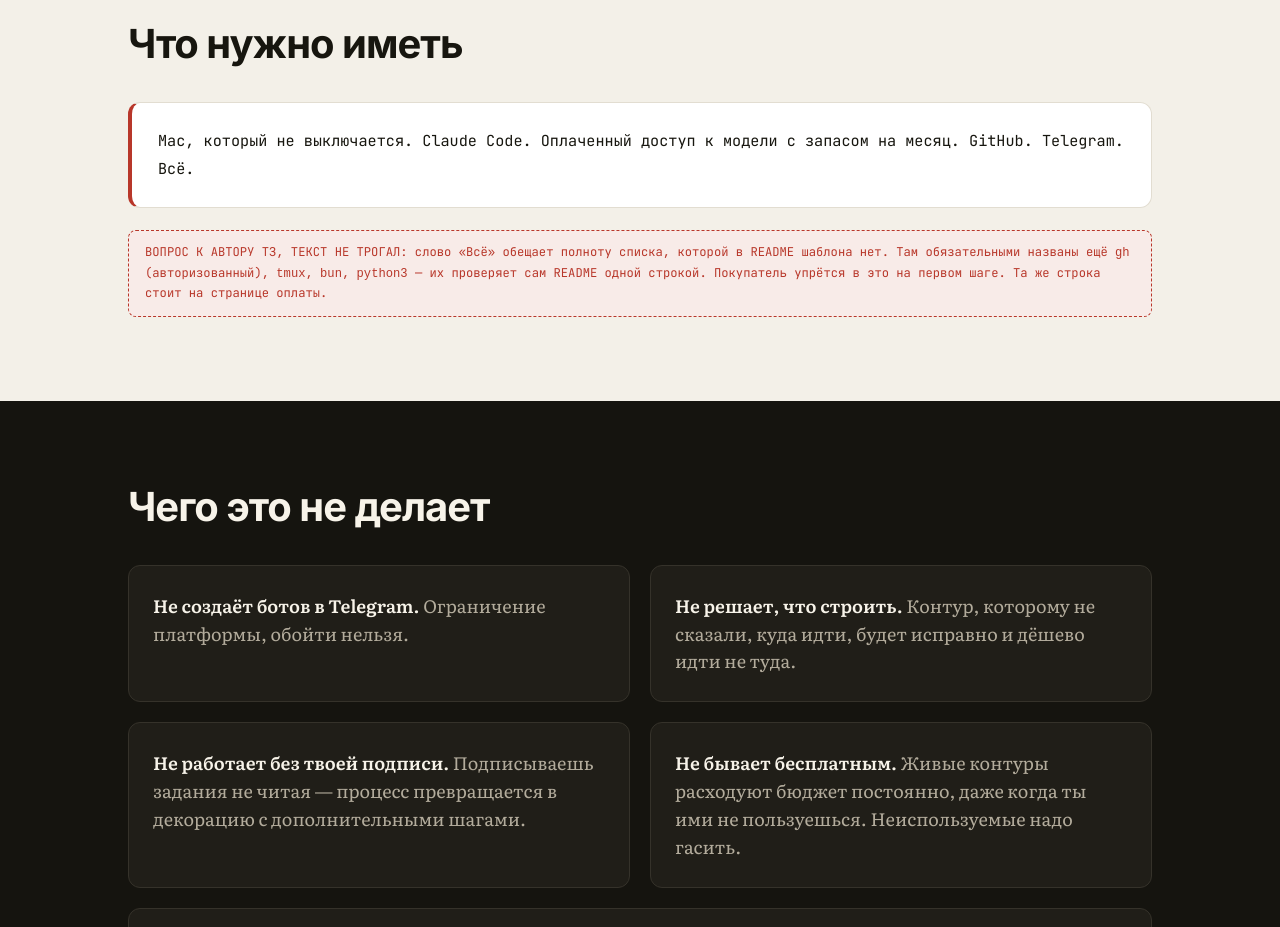
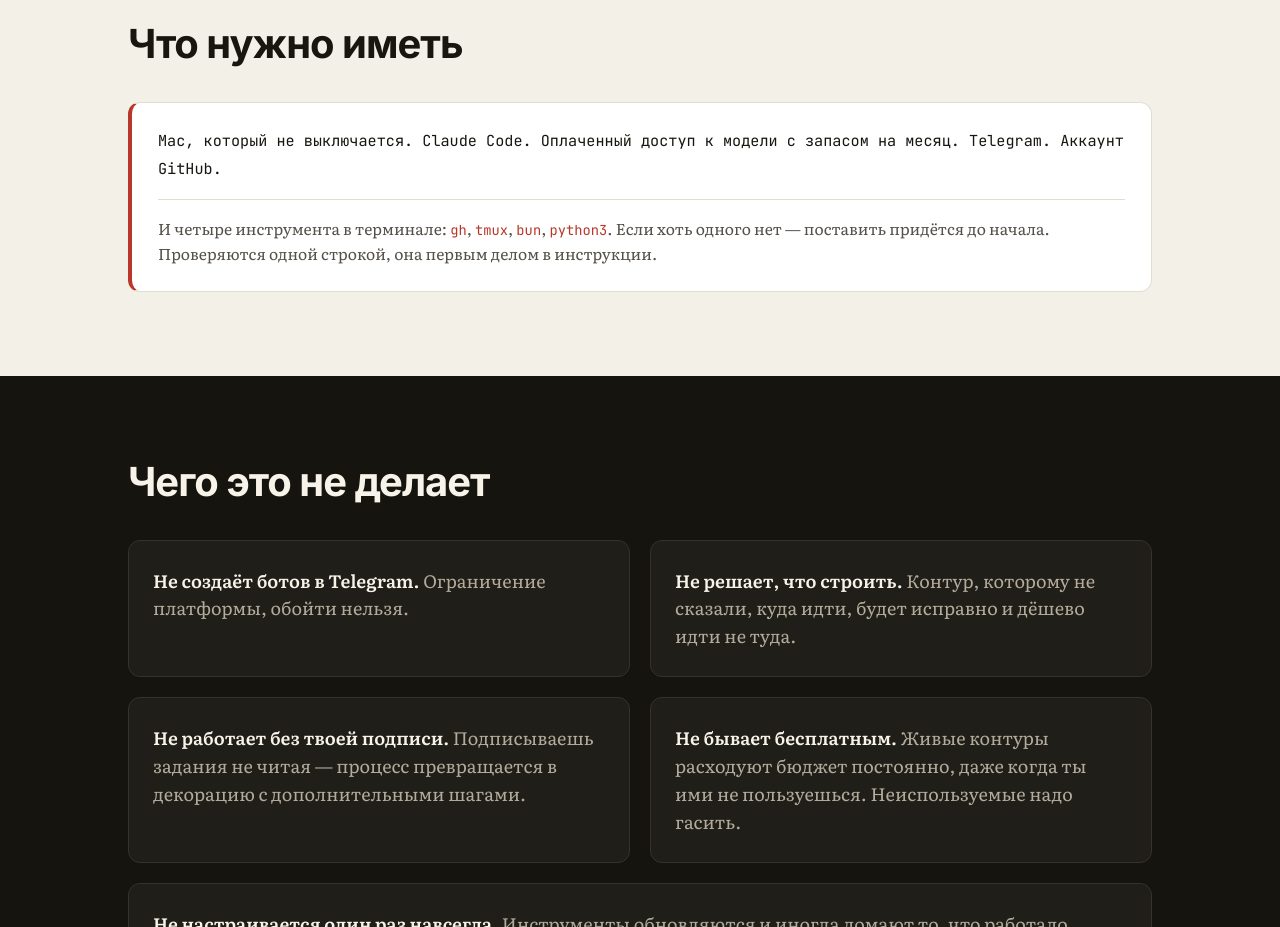
Before and after one commit to eldartri/aibolno, a plain HTML site: page index.html in a window 1280 px wide. Shown: the part 3200-4127 px from the top of the page. Drawn offline with Linux system fonts and the light colour scheme.

Commit message:
Правки автора ТЗ 26.09: требования, роли администрирования, форма почты
Автор ТЗ (life-ops) подписал тексты «Что входит» и строку про поддержку,
находку про «Всё» признал и ТЗ поправил (docs/aibolno-site, 80056a7).

- блок требований заменён на новый из ТЗ: пять пунктов + строка про gh, tmux,
  bun, python3; красные рамки с вопросом сняты (главная и оплата);
- «у офиса и администрирования — свои» → офис назван числом, про
  администрирование сказано прямо: ролей в коробке нет. Сверено самостоятельно:
  templates/admin/.claude/agents/ = только .gitkeep, офис 6, dev 7, маркетинг 7;
- форма почты на metod.html убрана, осталась прямая ссылка — приёмника нет;
- в блокеры добавлены: старый PDF v1.0 (32 стр.) рядом с v1.1 (44) в поставке
  и необходимость перемерить «60 проверок» перед публикацией.

Репозиторий на GitHub и A-запись не трогал: решения за Eldar.

Co-Authored-By: Claude Opus 5 <noreply@anthropic.com>
Claude-Session: https://claude.ai/code/session_01FFN6DKjScmYyLD5nH9HAjr

```diff
--- a/index.html
+++ b/index.html
@@ -103,9 +103,9 @@
   <div class="wrap">
     <h2>Что нужно иметь</h2>
     <div class="req-box">
-      <p class="req">Mac, который не выключается. Claude&nbsp;Code. Оплаченный доступ к модели с запасом на месяц. GitHub. Telegram. Всё.</p>
+      <p class="req">Mac, который не выключается. Claude&nbsp;Code. Оплаченный доступ к модели с запасом на месяц. Telegram. Аккаунт GitHub.</p>
+      <p class="req req--note">И четыре инструмента в терминале: <code>gh</code>, <code>tmux</code>, <code>bun</code>, <code>python3</code>. Если хоть одного нет — поставить придётся до начала. Проверяются одной строкой, она первым делом в инструкции.</p>
     </div>
-    <div class="todo">ВОПРОС К АВТОРУ ТЗ, ТЕКСТ НЕ ТРОГАЛ: слово «Всё» обещает полноту списка, которой в README шаблона нет. Там обязательными названы ещё <code>gh</code> (авторизованный), <code>tmux</code>, <code>bun</code>, <code>python3</code> — их проверяет сам README одной строкой. Покупатель упрётся в это на первом шаге. Та же строка стоит на странице оплаты.</div>
   </div>
 </section>
 
--- a/styles.css
+++ b/styles.css
@@ -532,6 +532,22 @@ figcaption {
   margin: 0;
 }
 
+.req--note {
+  font-family: var(--serif);
+  font-size: 0.98rem;
+  line-height: 1.6;
+  color: var(--ink-2);
+  margin-top: 16px;
+  padding-top: 16px;
+  border-top: 1px solid var(--rule);
+}
+
+.req code {
+  font-family: var(--mono);
+  font-size: 0.88em;
+  color: var(--accent);
+}
+
 .band-dark .req-box {
   background: var(--dark-2);
   border-color: var(--dark-rule);
```
Also changed, not shown: metod.html (+5 -7 lines), oplata.html (+2 -2 lines), sostav.html (+2 -2 lines), 1 other file.
